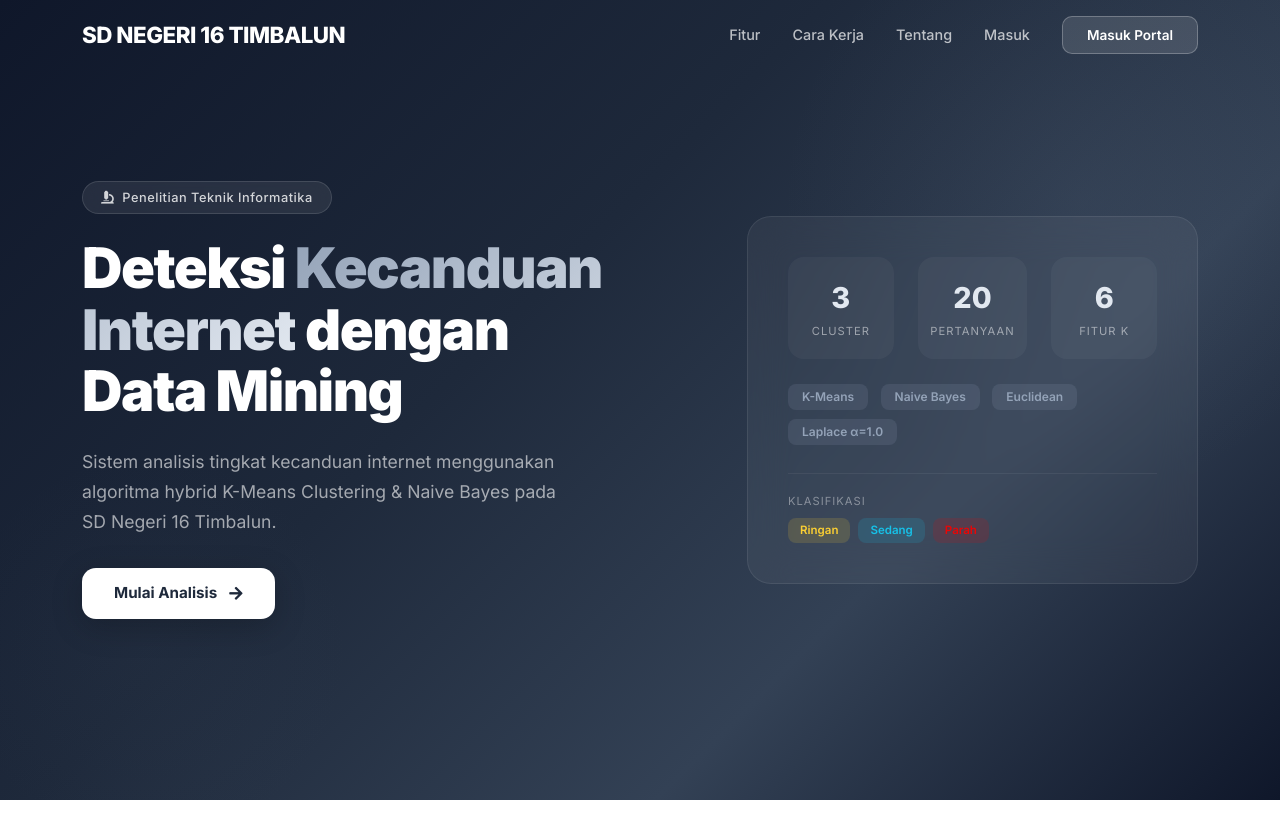
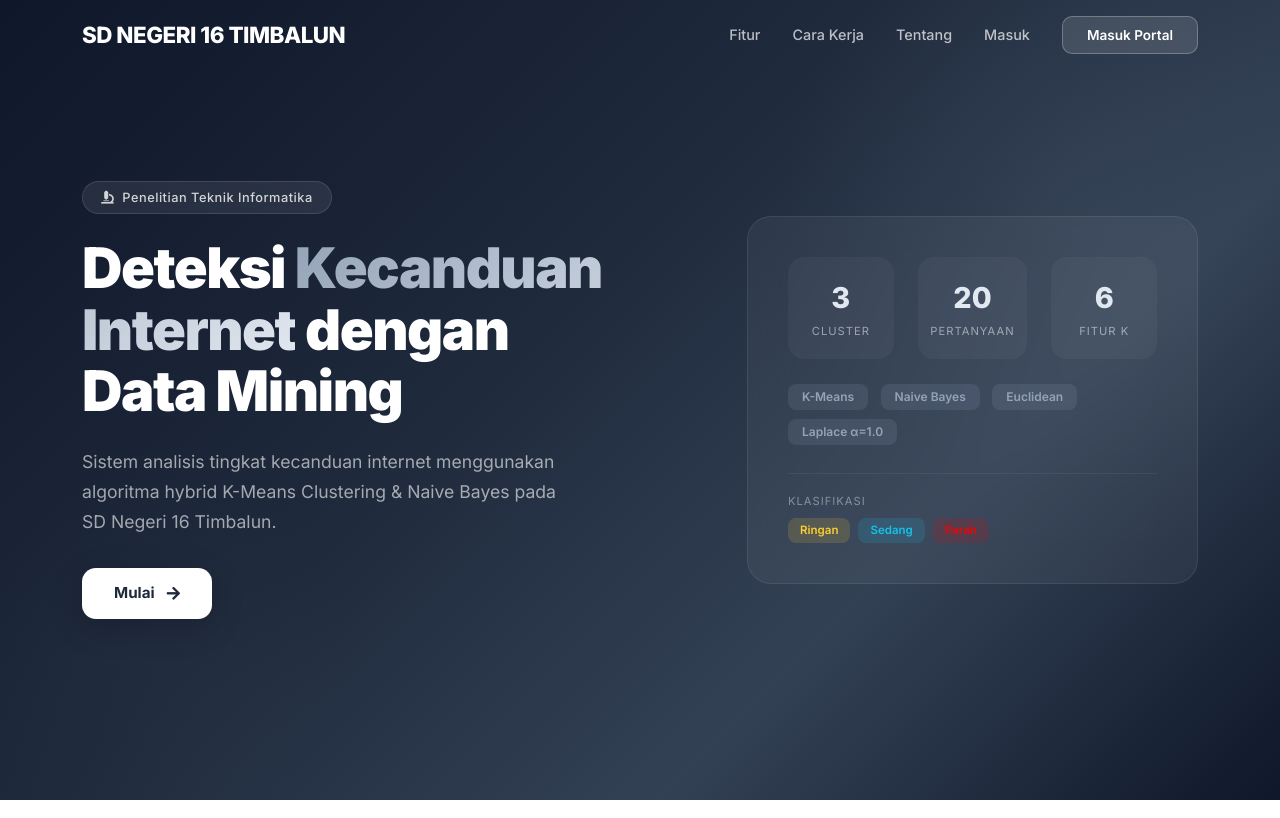
Before and after one commit to alexdesfinov/kmeans-nb, a PHP site: page / in a window 1280 px wide. Shown: the top 818 px of the page. Run offline with PHP 8.4, Linux system fonts and the light colour scheme; data comes from the database, SQL or seed files in the repository.

Commit message:
Change text

```diff
--- a/index.php
+++ b/index.php
@@ -417,7 +417,7 @@ $isLoggedIn = !empty($_SESSION['id']);
                     <h1>Deteksi <span>Kecanduan Internet</span> dengan Data Mining</h1>
                     <p>Sistem analisis tingkat kecanduan internet menggunakan algoritma hybrid K-Means Clustering & Naive Bayes pada SD Negeri 16 Timbalun.</p>
                     <a href="portal/" class="hero-cta">
-                        Mulai Analisis
+                        Mulai
                         <i class="fas fa-arrow-right"></i>
                     </a>
                 </div>
```
